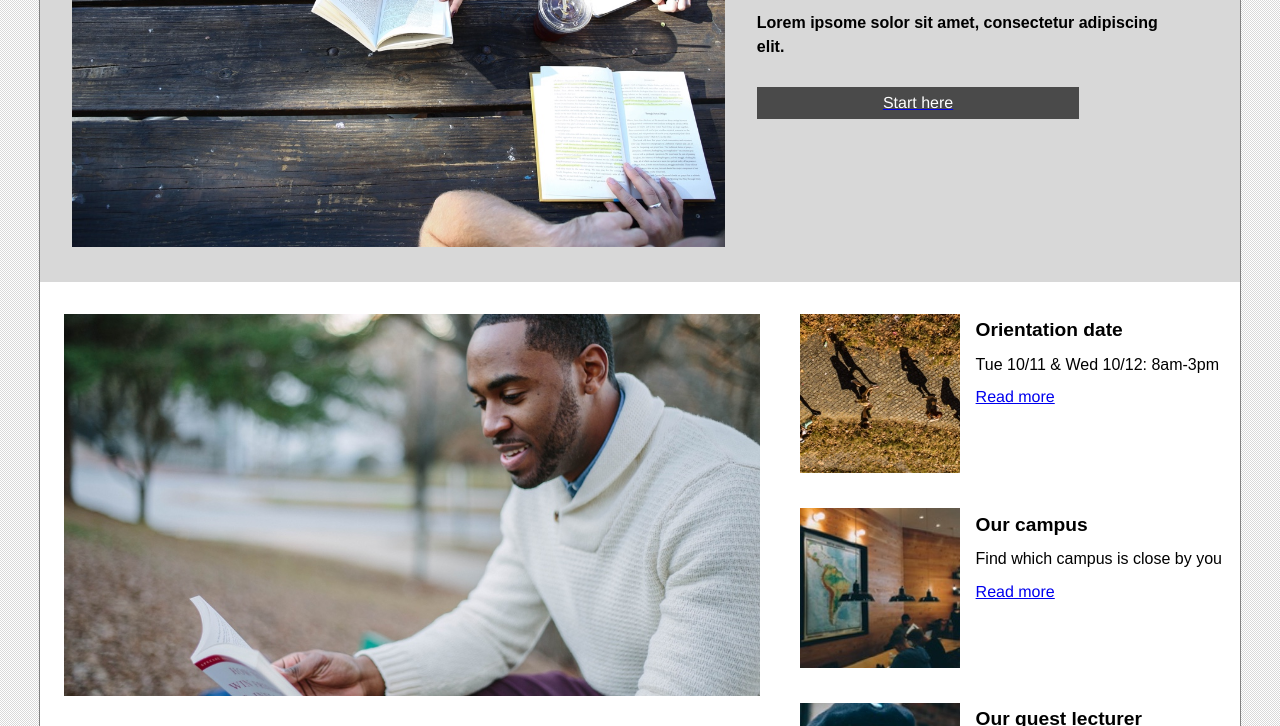
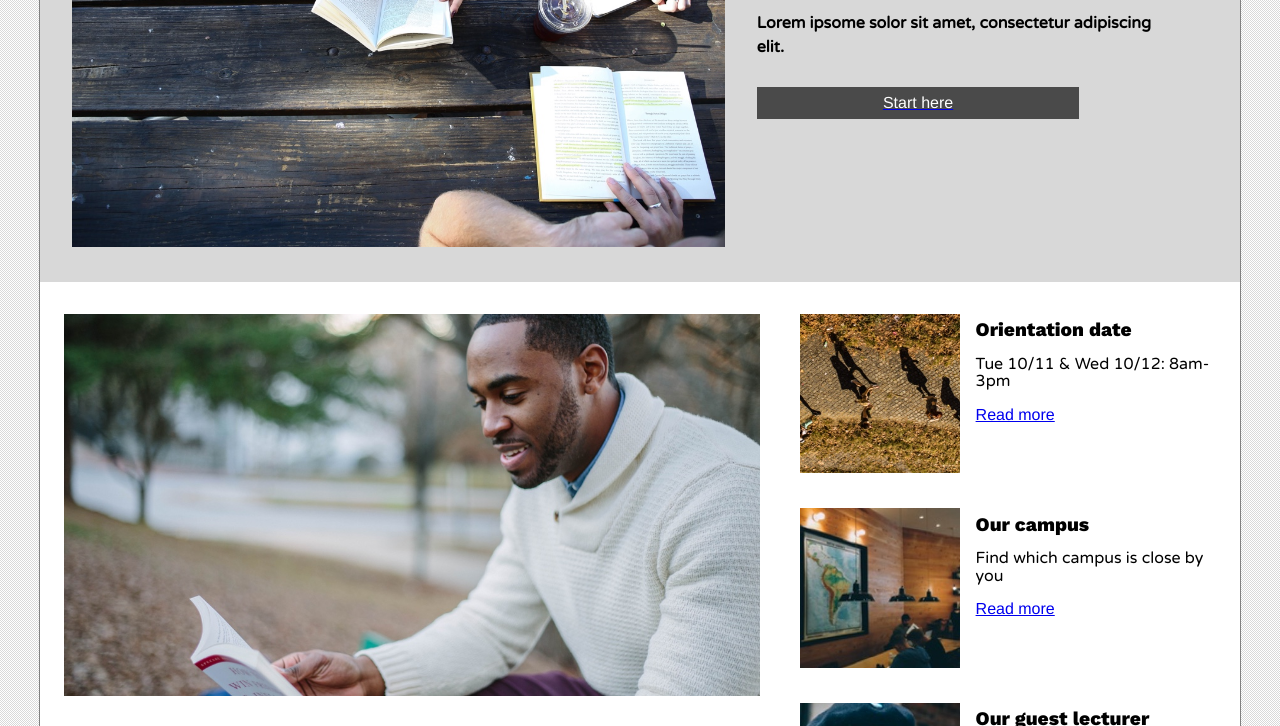
Before and after one commit to rjaddison60/Colmar, a plain HTML site: page index.html in a window 1280 px wide. Shown: the part 332-1058 px from the top of the page. Drawn offline with nearby package versions, Linux system fonts and the light colour scheme.

Commit message:
After W3 validation

```diff
--- a/index.html
+++ b/index.html
@@ -5,8 +5,8 @@
     <!-- Meta and links necessary for page operation -->
     <meta http-equiv="Content-Type" content="text/html; charset=UTF-8"/>
     <meta name="viewport" content="width=device-width, initial-scale=1.0">
-    <link href="https://fonts.googleapis.com/css?family=Roboto:400,900 Work+Sans:400,600,800" rel="stylesheet">
-    <link href="https://fonts.googleapis.com/css?family=Open+Sans:400,600,700,800 Varela+Round" rel="stylesheet">
+    <link href="https://fonts.googleapis.com/css?family=Work+Sans:400,600,800" rel="stylesheet">
+    <link href="https://fonts.googleapis.com/css?family=Varela+Round" rel="stylesheet">
     <link rel="shortcut icon" href="./resources/images/favicon.ico" type="image/x-icon">
     <link rel="icon" href="./resources/images/favicon.ico" type="image/x-icon">
     <link rel="stylesheet" href="./resources/css/reset.css">
```
Also changed, not shown: 1 other file.
